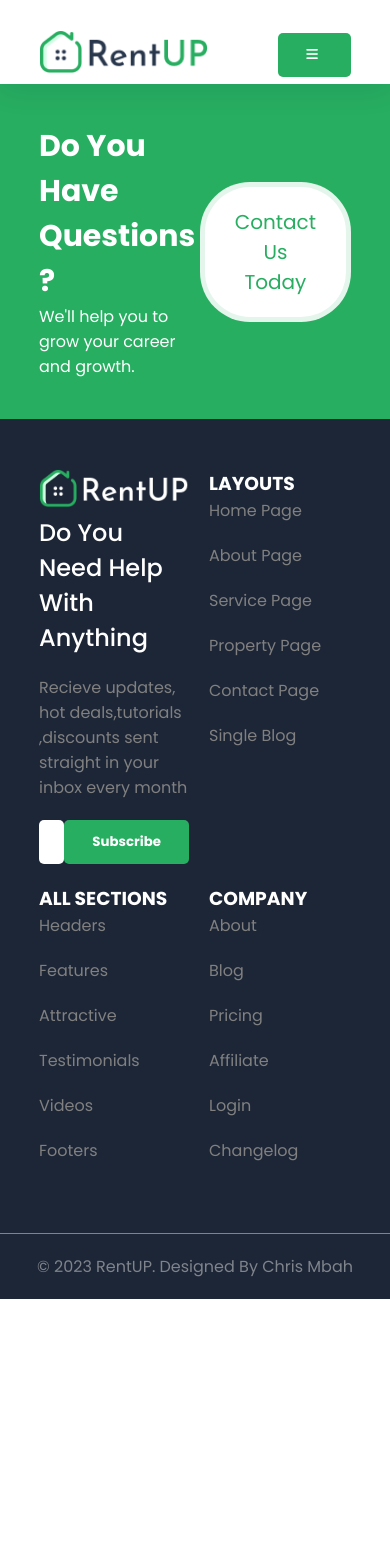
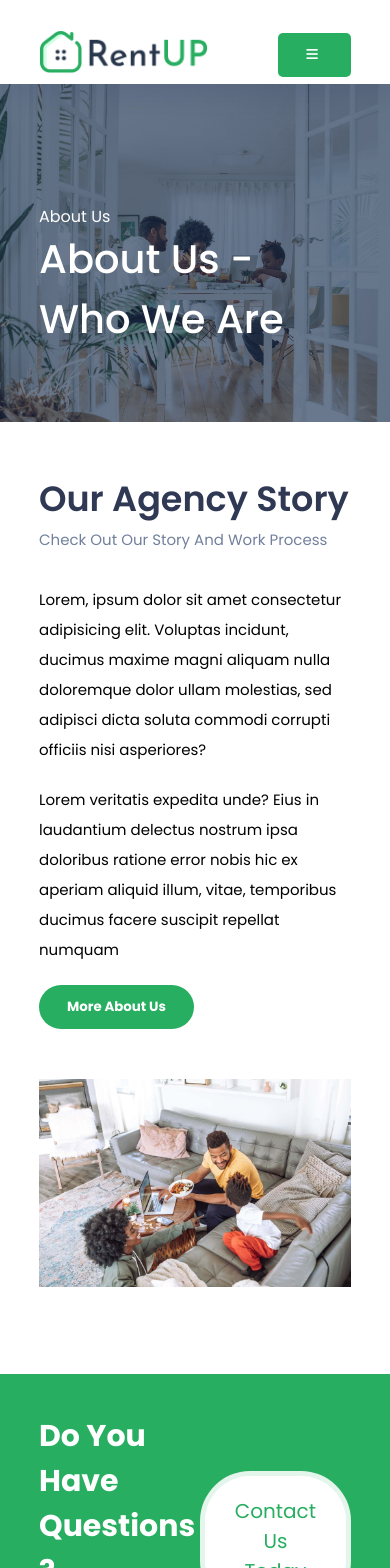
Before and after one commit to chrismbah/Rent-Up, a React (Vite) app: page /about in a window 390 px wide. Shown: the top 1568 px of the page. Before the commit the page ends 1299 px from the top, so only its background shows below. Built offline with nearby package versions, Linux system fonts and the light colour scheme.

Commit message:
Implemented About,Blog and Footer components

```diff
--- /dev/null
+++ b/src/components/about/About.css
@@ -0,0 +1,25 @@
+.about{
+    margin-bottom: 80px;
+}
+.about .heading{
+    text-align: left;
+    width: 100%;
+    margin-bottom: 30px;
+}
+.about p{
+    font-size: 15px;
+    padding-right: 30px;
+    margin-bottom: 20px;
+    line-height: 30px;
+}
+@media screen and (max-width:768px){
+    .about .container{
+        flex-direction: column;
+    }
+    .about p{
+        padding: 0;
+    }
+    .about .container img{
+        margin-top: 50px;
+    }
+}
--- /dev/null
+++ b/src/components/about/About.jsx
@@ -0,0 +1,38 @@
+import React from "react";
+import Back from "../common/Back";
+import img from "../images/about.jpg";
+import Heading from "../common/Heading";
+import "./About.css"
+
+export default function About() {
+  return (
+    <>
+      <section className="about mb">
+        <Back name="About Us" title="About Us - Who We Are" cover={img} />
+        <div className="container flex mtop">
+          <div className="left row">
+            <Heading
+              title="Our Agency Story"
+              subtitle="Check Out Our Story And Work Process"
+            />
+            <p>
+              Lorem, ipsum dolor sit amet consectetur adipisicing elit. Voluptas
+              incidunt, ducimus maxime magni aliquam nulla doloremque dolor
+              ullam molestias, sed adipisci dicta soluta commodi corrupti
+              officiis nisi asperiores?
+            </p>
+            <p>
+              Lorem veritatis expedita unde? Eius in laudantium delectus nostrum
+              ipsa doloribus ratione error nobis hic ex aperiam aliquid illum,
+              vitae, temporibus ducimus facere suscipit repellat numquam
+            </p>
+            <button className="btn2">More About Us</button>
+          </div>
+          <div className="right row">
+            <img src="./immio.jpg" alt="cover" />
+          </div>
+        </div>
+      </section>
+    </>
+  );
+}
--- /dev/null
+++ b/src/components/blog/Blog.jsx
@@ -0,0 +1,7 @@
+import React from 'react'
+
+export default function Blog() {
+  return (
+    <>Blog</>
+  )
+}
--- /dev/null
+++ b/src/components/common/Back.jsx
@@ -0,0 +1,15 @@
+import React from "react";
+
+export default function Back({name,title,cover}) {
+  return (
+    <>
+      <div className="back">
+        <div className="container">
+          <span>{name}</span>
+          <h1>{title}</h1>
+        </div>
+        <img src={cover} alt="Cover" />
+      </div>
+    </>
+  );
+}
--- a/src/components/common/footer/Footer.jsx
+++ b/src/components/common/footer/Footer.jsx
@@ -32,14 +32,14 @@ export default function Footer() {
               </div>
             </div>
           </div>
-          {footer.map((val) => {
+          {footer.map((val,index) => {
             return (
-              <div className="box">
+              <div className="box" key={index}>
                 <h3>{val.title}</h3>
                 <ul>
-                  {val.text.map((item) => {
+                  {val.text.map((item,i) => {
                     const { list } = item;
-                    return <li>{list}</li>;
+                    return <li key={i}>{list}</li>;
                   })}
                 </ul>
               </div>
--- a/src/components/pages/Pages.jsx
+++ b/src/components/pages/Pages.jsx
@@ -1,7 +1,10 @@
 import React from "react";
 import Header from "../common/header/Header";
 import Home from "../home/Home";
+import About from "../about/About";
+import Services from "../services/Services";
 import Footer from "../common/footer/Footer";
+import Blog from "../blog/Blog";
 import { BrowserRouter as Router, Routes, Route } from "react-router-dom";
 import { useState } from "react";
 import { createContext } from "react";
@@ -18,7 +21,20 @@ export default function Pages() {
           <Routes>
             <Route
               path="/"
-              element={<Home setlistNum={setListNum} listNum={listNum} />}
+              element={<Home />}
+            />
+                <Route
+              path="/about"
+              element={<About />}
+            />
+                <Route
+              path="/services"
+              element={<Services />}
+            />
+
+                <Route
+              path="/blog"
+              element={<Blog />}
             />
           </Routes>
           <Footer />
--- /dev/null
+++ b/src/components/services/Services.jsx
@@ -0,0 +1,17 @@
+import React from "react";
+import Back from "../common/Back";
+import img from "../images/services.jpg";
+import FeaturedCard from "../home/Featured/FeaturedCard";
+
+export default function Services() {
+  return (
+    <>
+      <section className="services mb ">
+        <Back name="Services" title="Services - All Services" cover={img} />
+        <div className="featured container">
+            <FeaturedCard />
+        </div>
+      </section>
+    </>
+  );
+}
--- a/src/main.css
+++ b/src/main.css
@@ -117,3 +117,36 @@ img{
     border: 5px solid #27ae601f;
     background: #fff;
 }
+.back{
+    height: 40vh;
+    position: relative;
+}
+.back img{
+    height: 40vh;
+    position: absolute;
+    top: 0;
+    left: 0;
+    z-index: -1;
+    object-fit: cover;
+}
+.back::after{
+    content: "";
+    position: absolute;
+    top: 0;
+    left: 0;
+    width: 100%;
+    height: 40vh;
+    background: rgba(17, 40, 72, 0.629);
+    z-index: -1;
+}
+.back .container{
+    color: #fff;
+    padding: 120px 0;
+}
+.back h1{
+    font-size: 40px;
+    font-weight: 500;
+}
+.mb{
+    margin-bottom: 80px;
+}
```
